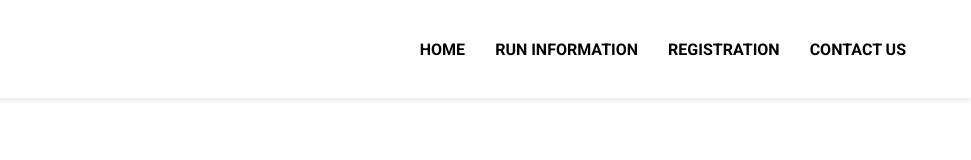
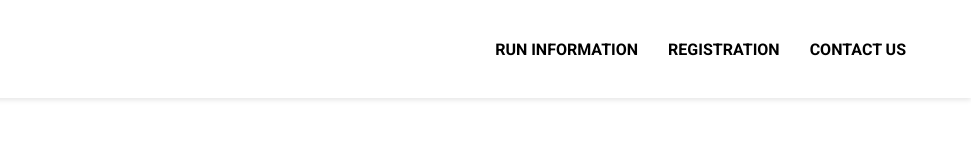
Before and after one commit to Mac-Jones/fun-run-project, a website built with Parcel: page index.html in a window 1280 px wide. Shown: the top 160 px of the page, 309-1280 px from the left. Built offline with nearby package versions, Linux system fonts and the light colour scheme.

```diff
--- a/index.html
+++ b/index.html
@@ -18,7 +18,7 @@
 				><img class="nav-logo" src="/img/mj-logo.png" alt="logo"
 			/></a>
 			<ul class="navigation-menu">
-				<li><a href="#">Home</a></li>
+				<!-- <li><a href="#">Home</a></li> -->
 				<li><a href="#">Run Information</a></li>
 				<li><a href="#">Registration</a></li>
 				<li><a href="#">Contact us</a></li>
```
Also changed, not shown: package.json (+5 -3 lines).
